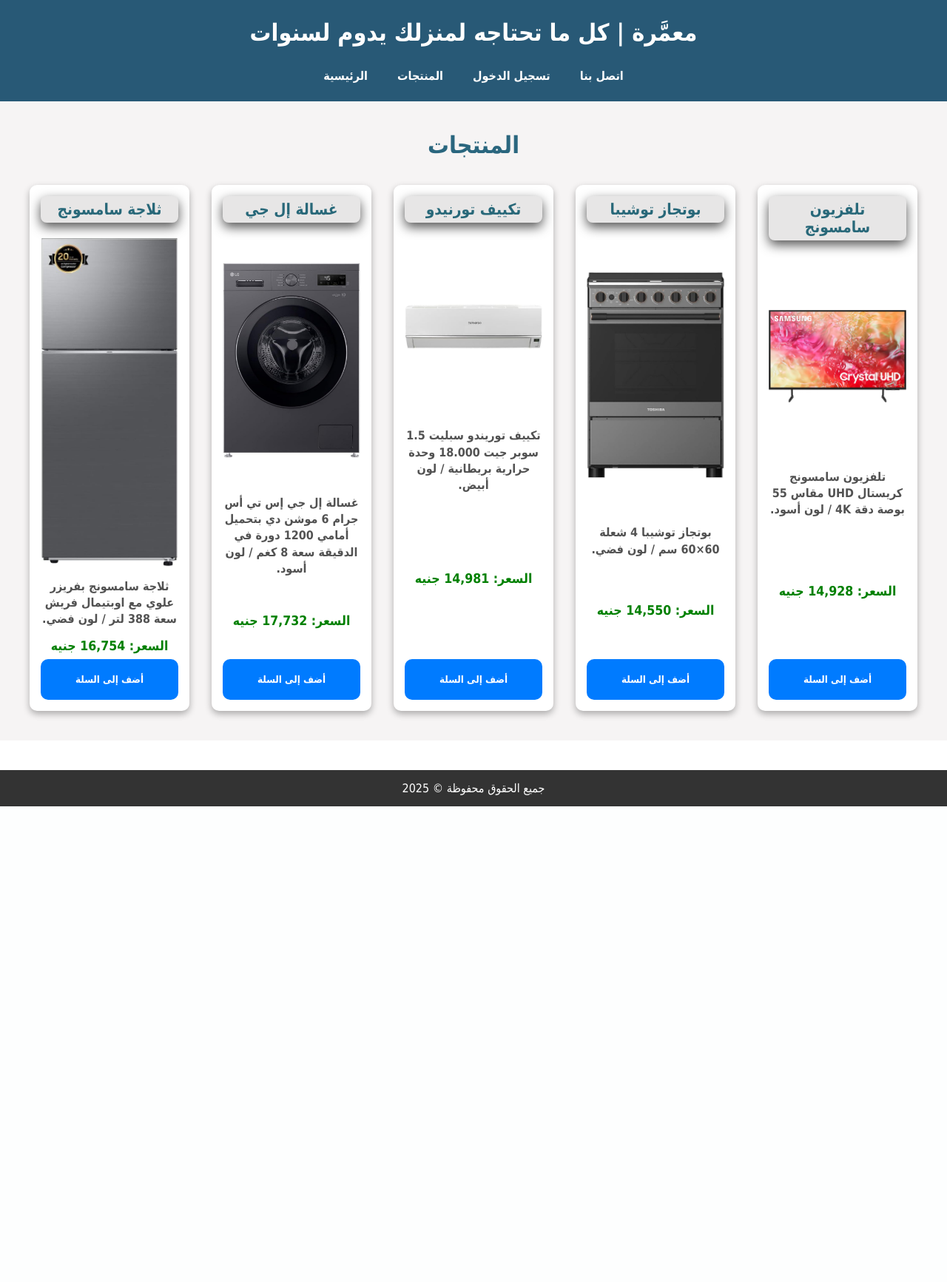
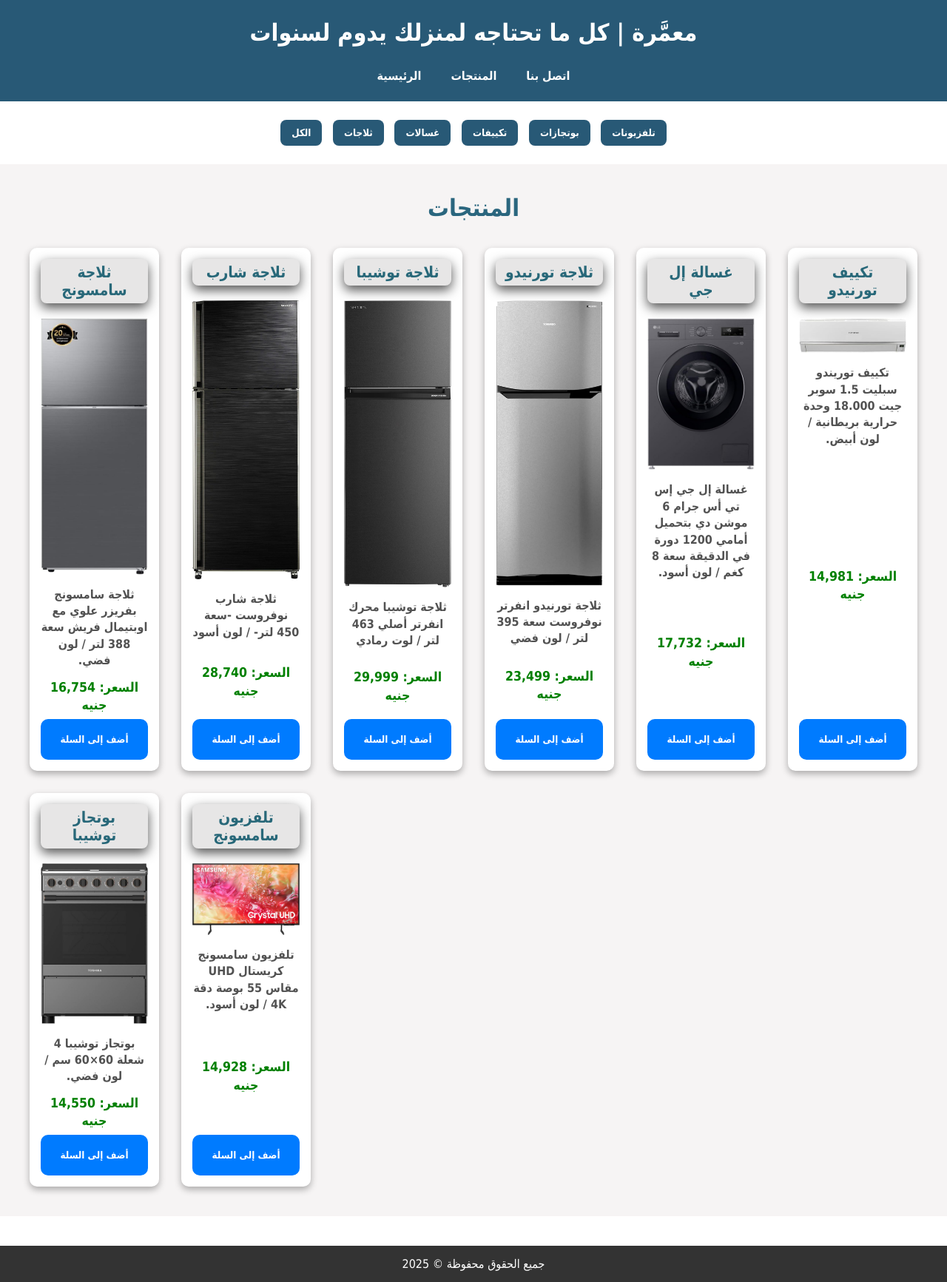
Before and after one commit to a7medgaber663-stack/moamara-website, a PHP site: page / in a window 1280 px wide. Shown: the whole page at 74% size. Before the commit the page ends 1090 px from the top, so only its background shows below. Run offline with PHP 8.4, Linux system fonts and the light colour scheme.

Commit message:
Add files via upload

```diff
--- a/index.html
+++ b/index.html
@@ -12,17 +12,26 @@
       <ul>
         <li><a href="index.html">الرئيسية</a></li>
         <li><a href="#products">المنتجات</a></li>
-        <li><a href="login.html">تسجيل الدخول</a></li>
         <li><a href="contact.html">اتصل بنا</a></li>
       </ul>
     </nav>
   </header>
 
+  <!-- أزرار الأقسام -->
+  <section id="categories" style="text-align:center; margin:20px 0;">
+    <button class="filter-btn" data-category="all">الكل</button>
+    <button class="filter-btn" data-category="fridge">ثلاجات</button>
+    <button class="filter-btn" data-category="washer">غسالات</button>
+    <button class="filter-btn" data-category="ac">تكييفات</button>
+    <button class="filter-btn" data-category="oven">بوتجازات</button>
+    <button class="filter-btn" data-category="tv">تلفزيونات</button>
+  </section>
+
   <section id="products">
     <h2>المنتجات</h2>
     <div class="product-grid">
 
-      <div class="product-card">
+      <div class="product-card fridge">
         <h3>ثلاجة سامسونج</h3>
         <img src="./ثلاجة سامسونج.jpg" alt="ثلاجة سامسونج">
         <p>ثلاجة سامسونج بفريزر علوي مع اوبتيمال فريش سعة 388 لتر / لون فضي.</p>
@@ -30,7 +39,31 @@
         <button>أضف إلى السلة</button>
       </div>
 
-      <div class="product-card">
+      <div class="product-card fridge">
+        <h3>ثلاجة شارب</h3>
+        <img src="./ثلاجه شارب.jpg" alt="ثلاجة شارب">
+        <p>ثلاجة شارب نوفروست -سعة 450 لتر- / لون أسود</p>
+        <p class="price">السعر: 28,740 جنيه</p>
+        <button>أضف إلى السلة</button>
+      </div>
+
+      <div class="product-card fridge">
+        <h3>ثلاجة توشيبا</h3>
+        <img src="./ثلاجه توشيبا.jpg" alt="ثلاجة توشيبا">
+        <p>ثلاجة توشيبا محرك انفرتر أصلي 463 لتر / لوت رمادي</p>
+        <p class="price">السعر: 29,999 جنيه</p>
+        <button>أضف إلى السلة</button>
+      </div>
+
+      <div class="product-card fridge">
+        <h3>ثلاجة تورنيدو</h3>
+        <img src="./ثلاجه تورنيدو.jpg" alt="ثلاجة تورنيدو">
+        <p>ثلاجة تورنيدو انفرتر نوفروست سعة 395 لتر / لون فضي </p>
+        <p class="price">السعر: 23,499 جنيه</p>
+        <button>أضف إلى السلة</button>
+      </div>
+
+      <div class="product-card washer">
         <h3>غسالة إل جي</h3>
         <img src="./غساله ال جي.jpg" alt="غسالة إل جي">
         <p>غسالة إل جي إس تي أس جرام 6 موشن دي بتحميل أمامي 1200 دورة في الدقيقة سعة 8 كغم / لون أسود.</p>
@@ -38,7 +71,7 @@
         <button>أضف إلى السلة</button>
       </div>
 
-      <div class="product-card">
+      <div class="product-card ac">
         <h3>تكييف تورنيدو</h3>
         <img src="./تكييف تورنيدو.jpg" alt="تكييف تورنيدو">
         <p>تكييف توريندو سبليت 1.5 سوبر جيت 18.000 وحدة حرارية بريطانية / لون أبيض.</p>
@@ -46,7 +79,7 @@
         <button>أضف إلى السلة</button>
       </div>
 
-      <div class="product-card">
+      <div class="product-card oven">
         <h3>بوتجاز توشيبا</h3>
         <img src="./بوتجاز توشيبا.jpg" alt="بوتجاز توشيبا">
         <p>بوتجاز توشيبا 4 شعلة 60×60 سم / لون فضي.</p>
@@ -54,7 +87,7 @@
         <button>أضف إلى السلة</button>
       </div>
 
-      <div class="product-card">
+      <div class="product-card tv">
         <h3>تلفزيون سامسونج</h3>
         <img src="./تليفزيون سامسونج.jpg" alt="تلفزيون سامسونج">
         <p>تلفزيون سامسونج كريستال UHD مقاس 55 بوصة دقة 4K / لون أسود.</p>
@@ -68,5 +101,7 @@
   <footer>
     <p>جميع الحقوق محفوظة &copy; 2025</p>
   </footer>
+
+  <script src="script.js"></script>
 </body>
 </html>
--- /dev/null
+++ b/script.js
@@ -0,0 +1,18 @@
+document.addEventListener("DOMContentLoaded", function () {
+    const filterBtns = document.querySelectorAll(".filter-btn");
+    const products = document.querySelectorAll(".product-card");
+
+    filterBtns.forEach(btn => {
+      btn.addEventListener("click", () => {
+        const category = btn.getAttribute("data-category");
+
+        products.forEach(product => {
+          if (category === "all" || product.classList.contains(category)) {
+            product.style.display = "block";
+          } else {
+            product.style.display = "none";
+          }
+        });
+      });
+    });
+  });
--- a/style.css
+++ b/style.css
@@ -85,7 +85,7 @@ nav ul li a:hover {
 }
 
 .product-card h3 {
-  display: inline-block;
+  display: block;
   background-color: #e7e6e6;
   padding: 6px 12px;
   border-radius: 8px;
@@ -97,6 +97,7 @@ nav ul li a:hover {
 }
 
 .product-card p {
+  flex-grow: 1;
   font-weight: bold;
   margin: 6px 0;
   color: #525252;
@@ -144,3 +145,30 @@ footer {
   padding: 15px 0;
   margin-top: 40px;
 }
+
+/*  أزرار الأقسام */
+#categories button {
+  padding: 10px 15px;
+  margin: 5px;
+  border: none;
+  border-radius: 8px;
+  cursor: pointer;
+  background: #285976;
+  color: #fff;
+  font-weight: bold;
+  transition: background 0.3s ease;
+}
+
+#categories button:hover {
+  background: #ffcc00;
+  color: #000;
+}
+/* لما يبقى في قسم فيه منتج واحد بس ما يملأش الشاشة */
+.product-grid {
+  justify-items: center; /* يخلي الكارت في النص */
+}
+
+.product-card {
+  width: 100%;
+  max-width: 300px; /* أقصى عرض للكارت */
+}
```
Also changed, not shown: ثلاجه تورنيدو.jpg (added), ثلاجه توشيبا.jpg (added), ثلاجه شارب.jpg (added).
